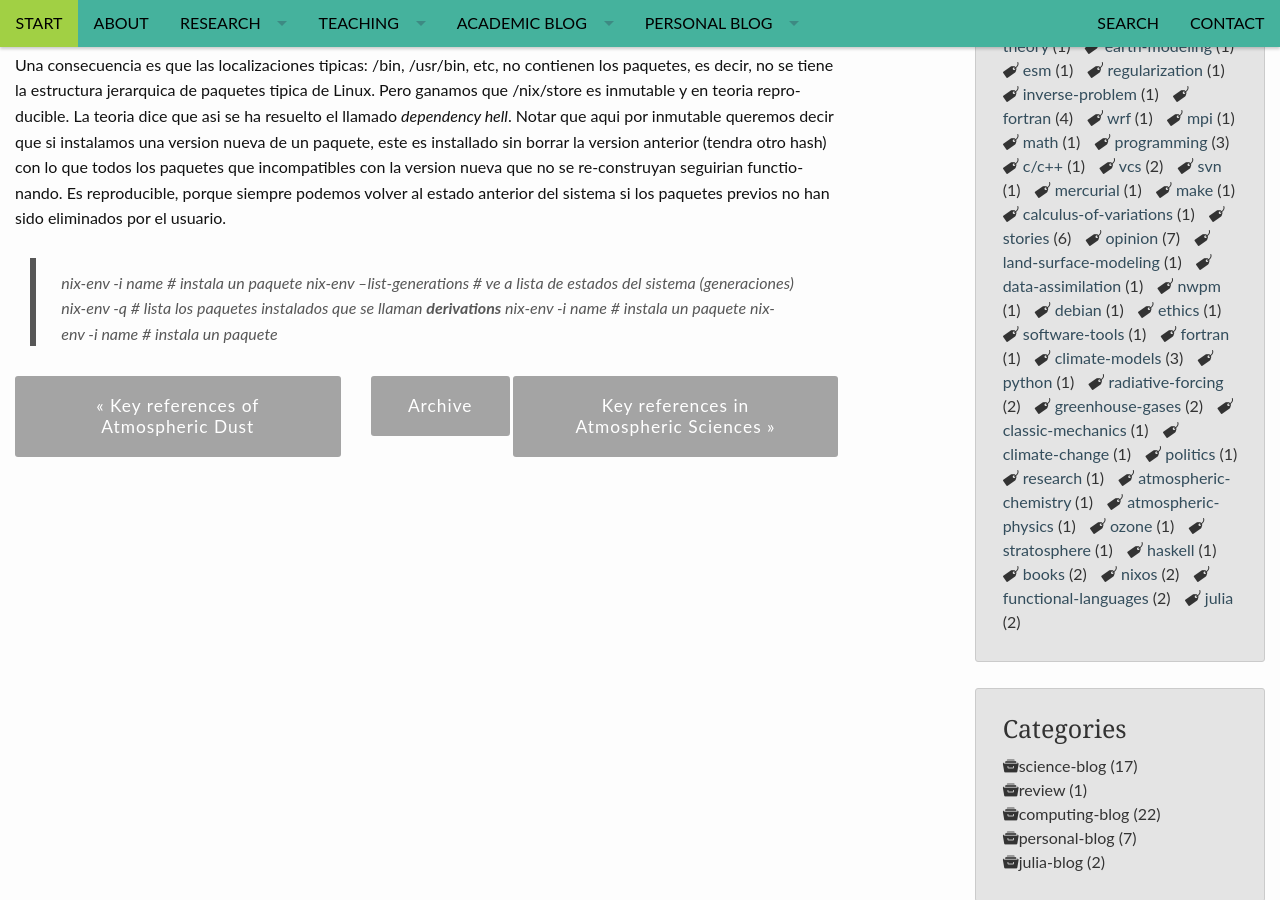
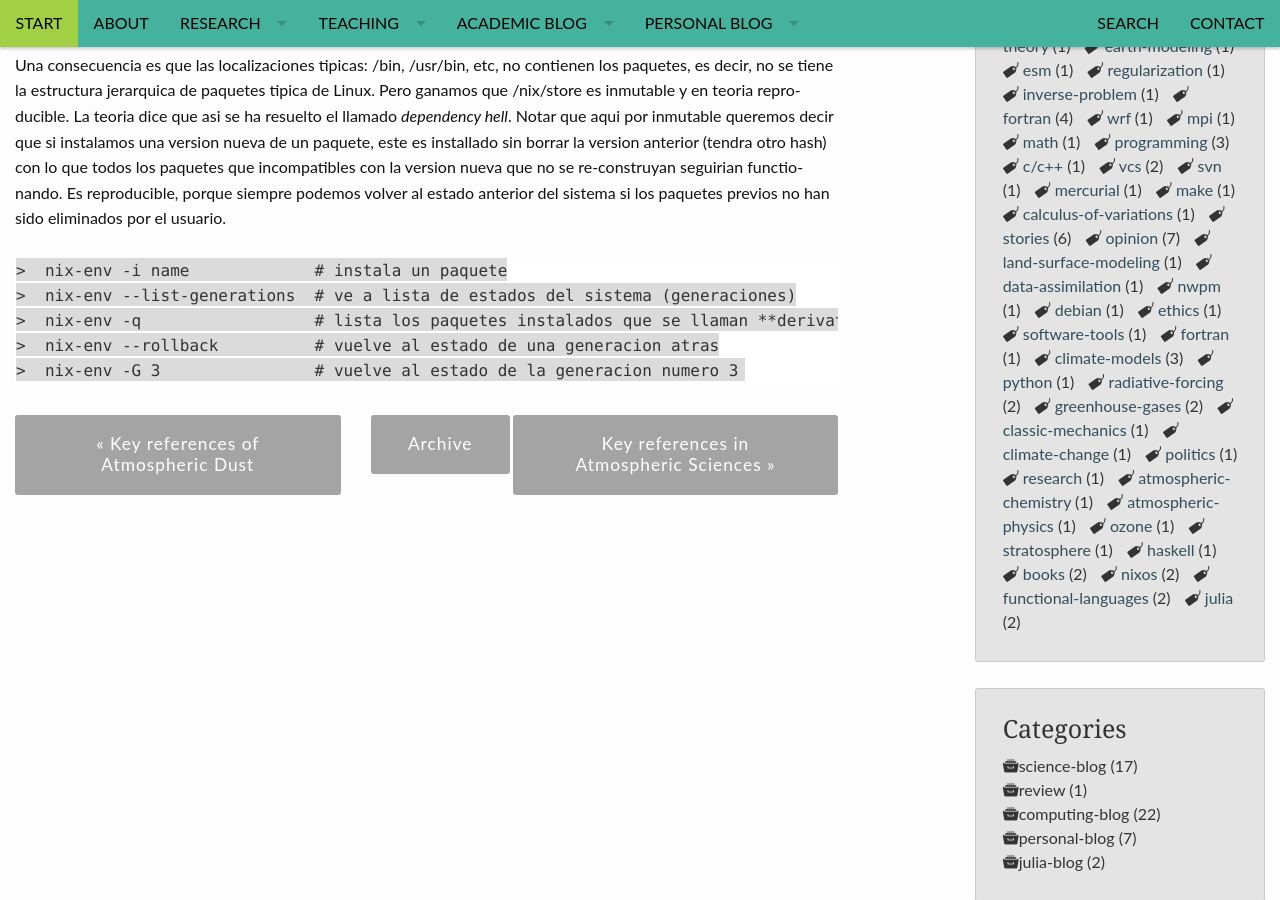
Before and after one commit to RCHG/rchg.github.io, a Jekyll site: the page built from _posts/2019-01-04-Learning-Nixos.md, in a window 1280 px wide and 900 px high, scrolled down 741 px. Built offline with Jekyll 4.4.1, drawn with Linux system fonts in a browser that asks for light colours; nearby versions of some CDN libraries; comment, search, counter and statistics services are not loaded.

Commit message:
Update 2019-01-04-Learning-Nixos.md

````diff
--- a/_posts/2019-01-04-Learning-Nixos.md
+++ b/_posts/2019-01-04-Learning-Nixos.md
@@ -37,8 +37,10 @@ nueva que no se re-construyan seguirian functionando. Es reproducible, porque si
 volver al estado anterior del sistema si los paquetes previos no han sido eliminados por
 el usuario.
 
+```
 >  nix-env -i name             # instala un paquete
 >  nix-env --list-generations  # ve a lista de estados del sistema (generaciones)
 >  nix-env -q                  # lista los paquetes instalados que se llaman **derivations**
->  nix-env -i name  # instala un paquete
->  nix-env -i name  # instala un paquete
+>  nix-env --rollback          # vuelve al estado de una generacion atras
+>  nix-env -G 3                # vuelve al estado de la generacion numero 3
+```
````
